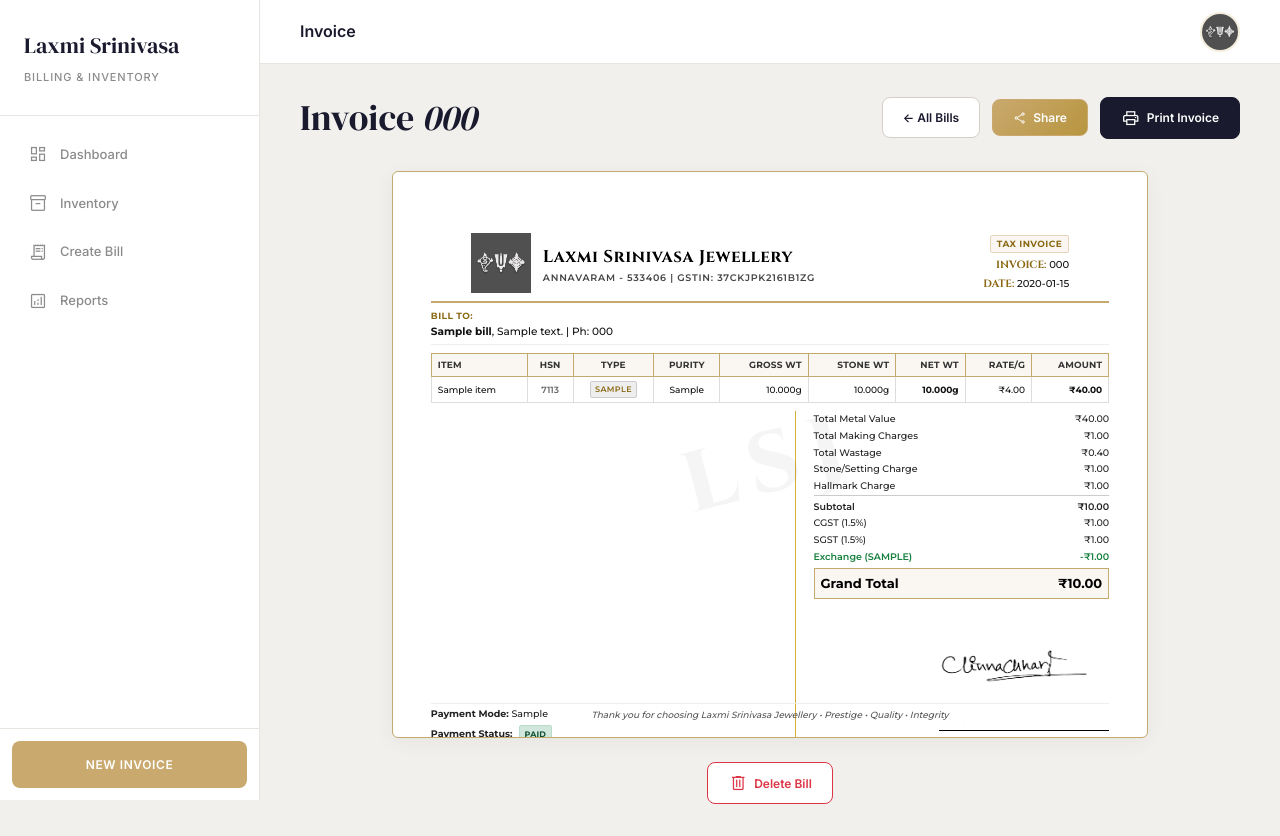
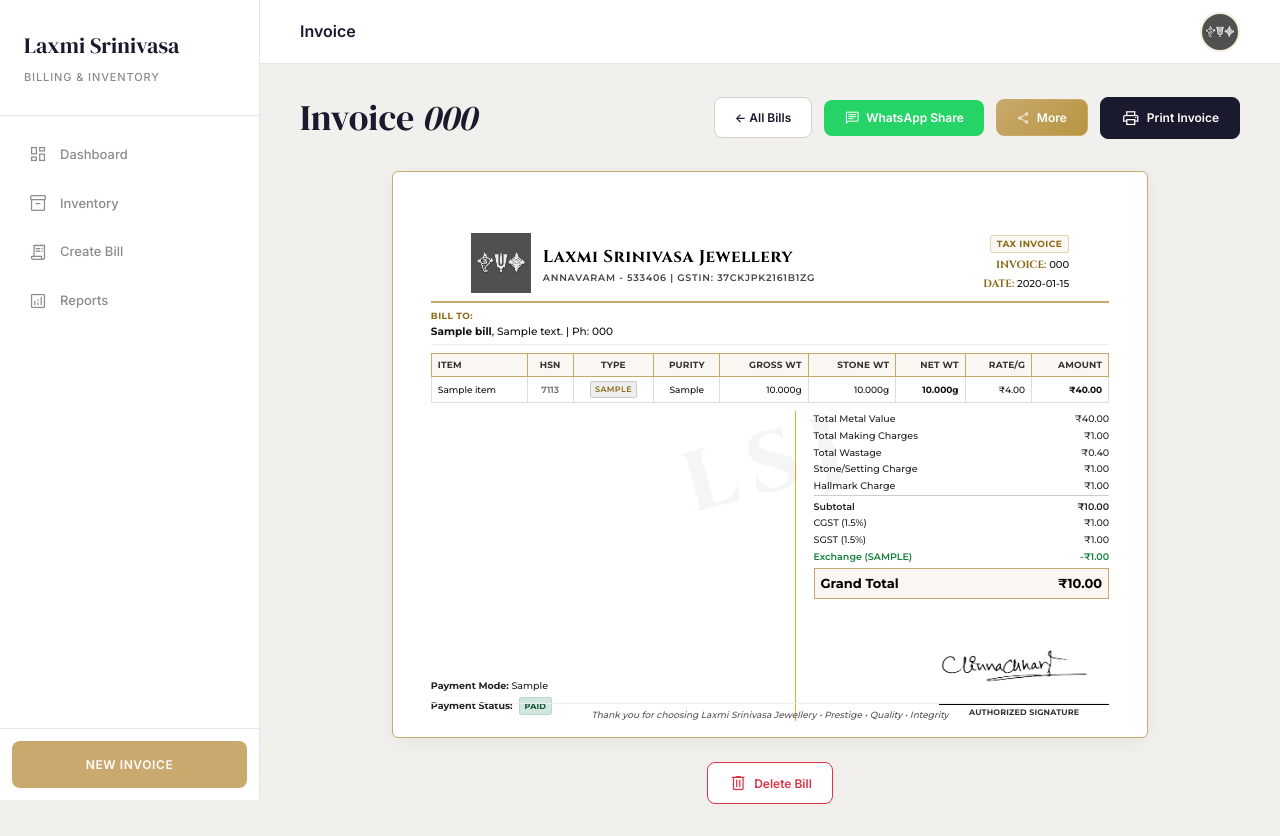
Before and after one commit to Ravichandra-maker/Billing-app, a Flask app: page /bill/1 in a window 1280 px wide. Run offline with Flask 3, Linux system fonts and the light colour scheme; tables that the repository leaves empty hold one stand-in row (values such as "Sample post").

Commit message:
feat: Add direct WhatsApp share button and fix signature alignment

```diff
--- a/app.py
+++ b/app.py
@@ -997,17 +997,16 @@ def generate_bill_pdf_bytes(bill):
 
     if os.path.exists(sig_img_path):
         # Insert transparent clean signature image - sized to match the signature line width
-        sig_img = Image(sig_img_path, width=45*mm, height=16*mm)
+        sig_img = Image(sig_img_path, width=45*mm, height=12*mm)
         sig_img.hAlign = 'RIGHT'
 
         sig_label_style = ParagraphStyle('SigLabel', parent=styles['Normal'],
                                          fontSize=6.5, textColor=colors.HexColor('#333333'),
                                          alignment=TA_RIGHT, fontName='Helvetica-Bold')
 
-        right_column_flowables.append(Spacer(1, 2*mm))
+        right_column_flowables.append(Spacer(1, 1*mm))
         right_column_flowables.append(sig_img)
-        right_column_flowables.append(Spacer(1, 1*mm))
-        right_column_flowables.append(HRFlowable(width=45*mm, thickness=0.8, color=colors.HexColor('#000000'), hAlign='RIGHT', spaceAfter=1))
+        right_column_flowables.append(HRFlowable(width=45*mm, thickness=0.8, color=colors.HexColor('#000000'), hAlign='RIGHT', spaceBefore=0.5, spaceAfter=0.5))
         right_column_flowables.append(Paragraph('AUTHORIZED SIGNATURE', sig_label_style))
     else:
         sig_label_style = ParagraphStyle('SigLabel', parent=styles['Normal'],
--- a/templates/dashboard.html
+++ b/templates/dashboard.html
@@ -161,7 +161,7 @@
         <tbody>
           {% for b in bills[:10] %}
           <tr>
-            <td class="font-bold">{{ b.bill_number or ('LSJ-' ~ b.id) }}</td>
+            <td class="font-bold">{{ b.bill_number or ("LSJ-" ~ b.id) }}</td>
             <td>{{ b.date }}<br><span style="font-size:11px;opacity:0.5;text-transform:uppercase;">{{ b.day_name
                 }}</span></td>
             <td>{{ b.customer_name }}<br><span style="font-size:11px;opacity:0.5;">{{ b.phone }}</span></td>
--- a/templates/view_bill.html
+++ b/templates/view_bill.html
@@ -265,14 +265,17 @@
     display: block;
     width: 100%; /* Fill the entire signature box width */
     height: auto; /* Maintain aspect ratio */
-    margin: 0 auto 3px auto;
+    margin: 0 auto;
+    margin-bottom: -23px; /* Finetuned negative margin for precise gap */
     mix-blend-mode: multiply;
+    /* Clip the bottom whitespace of the PNG */
+    clip-path: inset(0 0 28% 0);
   }
 
   .signature-box .sig-line {
     border-top: 1.2px solid #000;
     width: 100%;
-    margin-bottom: 3px;
+    margin-bottom: 1px;
   }
 
   .signature-box p {
@@ -461,25 +464,29 @@
 </style>
 
 <div class="no-print responsive-flex-header" style="align-items:center; border-bottom:none; padding-bottom:0; margin-bottom:32px;">
-  <h2 class="headline-lg">Invoice <span class="serif-italic">{{ bill.bill_number or ('LSJ-' ~ bill.id) }}</span></h2>
+  <h2 class="headline-lg">Invoice <span class="serif-italic">{{ bill.bill_number or ("LSJ-" ~ bill.id) }}</span></h2>
   <div style="display:flex;gap:12px;align-items:center;">
     <a href="/bills" class="btn">← All Bills</a>
 
+    <button type="button" class="btn btn-outline" style="background-color: #25D366; color: white; border: none; display: flex; align-items: center; gap: 6px;" onclick="shareViaWhatsApp('{{ bill.id }}', '{{ bill.bill_number or ("LSJ-" ~ bill.id) }}', '{{ bill.customer_name }}', '{{ bill.phone }}', '{{ bill.total }}')">
+      <span class="material-symbols-outlined" style="font-size:16px;">chat</span> WhatsApp Share
+    </button>
+
     <div class="share-wrapper" style="position:relative; display:inline-block;">
       <button type="button" class="btn btn-outline btn-share" onclick="toggleShareDropdown(this, event)">
-        <span class="material-symbols-outlined" style="font-size:14px;vertical-align:middle;">share</span> Share
+        <span class="material-symbols-outlined" style="font-size:14px;vertical-align:middle;">share</span> More
       </button>
       <div class="share-dropdown" id="share-dropdown-{{ bill.id }}" style="top:calc(100% + 8px); right:0; min-width: 250px;">
-        <div class="share-dropdown-header">Share PDF Invoice</div>
-        <a class="share-option" onclick="sharePdfNative('{{ bill.id }}', '{{ bill.bill_number or ('LSJ-' ~ bill.id) }}', '{{ bill.customer_name }}')">
+        <div class="share-dropdown-header">Other Share Options</div>
+        <a class="share-option" onclick="sharePdfNative('{{ bill.id }}', '{{ bill.bill_number or ("LSJ-" ~ bill.id) }}', '{{ bill.customer_name }}')">
           <span class="share-icon whatsapp"><span class="material-symbols-outlined" style="font-size:16px;">share</span></span>
-          Share PDF Direct (WhatsApp/Apps)
+          Share PDF Direct (Other Apps)
         </a>
-        <a class="share-option" onclick="shareEmailServer('{{ bill.id }}', '{{ bill.customer_name }}', '{{ bill.bill_number or ('LSJ-' ~ bill.id) }}')">
+        <a class="share-option" onclick="shareEmailServer('{{ bill.id }}', '{{ bill.customer_name }}', '{{ bill.bill_number or ("LSJ-" ~ bill.id) }}')">
           <span class="share-icon email"><span class="material-symbols-outlined" style="font-size:16px;">mail</span></span>
           Email PDF (Direct SMTP)
         </a>
-        <a class="share-option" href="/bill/{{ bill.id }}/pdf" download="Invoice_{{ bill.bill_number or ('LSJ-' ~ bill.id) }}.pdf">
+        <a class="share-option" href="/bill/{{ bill.id }}/pdf" download="Invoice_{{ bill.bill_number or ("LSJ-" ~ bill.id) }}.pdf">
           <span class="share-icon sms"><span class="material-symbols-outlined" style="font-size:16px;">download</span></span>
           Download PDF File
         </a>
@@ -511,7 +518,7 @@
     </div>
     <div class="invoice-meta">
       <div class="tax-invoice-badge">TAX INVOICE</div>
-      <div class="invoice-meta-row"><strong>INVOICE:</strong> {{ bill.bill_number or ('LSJ-' ~ bill.id) }}</div>
+      <div class="invoice-meta-row"><strong>INVOICE:</strong> {{ bill.bill_number or ("LSJ-" ~ bill.id) }}</div>
       <div class="invoice-meta-row"><strong>DATE:</strong> {{ bill.date }}</div>
     </div>
   </div>
@@ -729,6 +736,44 @@ function toggleShareDropdown(btn, event) {
   dropdown.classList.toggle('active');
 }
 
+function formatPhoneForWhatsApp(phone) {
+  // Remove all non-digit characters
+  let digits = phone.replace(/[^\d]/g, '');
+  // If it starts with 0, remove leading 0 and add India country code
+  if (digits.startsWith('0')) {
+    digits = '91' + digits.substring(1);
+  }
+  // If it's 10 digits (Indian number without country code), add 91
+  if (digits.length === 10) {
+    digits = '91' + digits;
+  }
+  return digits;
+}
+
+function shareViaWhatsApp(billId, billNumber, customerName, customerPhone, totalAmount) {
+  closeAllDropdowns();
+
+  // Format the phone number for WhatsApp
+  const waPhone = formatPhoneForWhatsApp(customerPhone);
+
+  // Format total amount with commas
+  const formattedTotal = parseFloat(totalAmount).toLocaleString('en-IN', { minimumFractionDigits: 2, maximumFractionDigits: 2 });
+
+  // Build the PDF download link
+  const pdfUrl = window.location.origin + '/bill/' + billId + '/pdf';
+
+  // Compose the auto-greeting message
+  const message = `Dear *${customerName}*,\n\nGreetings from *Laxmi Srinivasa Jewellery*!\n\nPlease find your Tax Invoice details below:\n\n\u{1F4C4} *Invoice No:* ${billNumber}\n\u{1F4B0} *Total Amount:* \u20B9${formattedTotal}\n\n\u{1F4E5} *Download Invoice PDF:*\n${pdfUrl}\n\nThank you for choosing Laxmi Srinivasa Jewellery! We appreciate your trust and patronage.\n\n_\u2014 Laxmi Srinivasa Jewellery, Annavaram_`;
+
+  // Open WhatsApp with the customer's number and pre-filled message
+  const waUrl = `https://wa.me/${waPhone}?text=${encodeURIComponent(message)}`;
+
+  // Open in new tab/window — this will redirect to WhatsApp app or web
+  window.open(waUrl, '_blank');
+
+  showToast('Opening WhatsApp...');
+}
+
 // Close dropdowns when clicking outside
 document.addEventListener('click', function(e) {
   if (!e.target.closest('.share-wrapper')) {
```
Also changed, not shown: templates/all_bills.html (+38 -7 lines).
